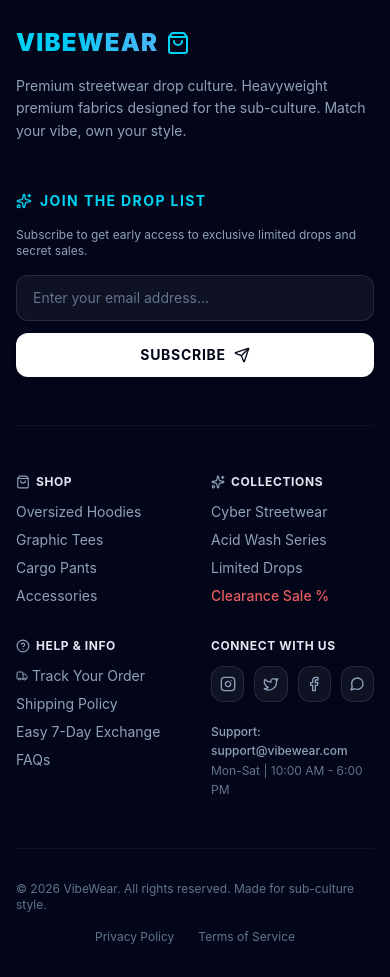
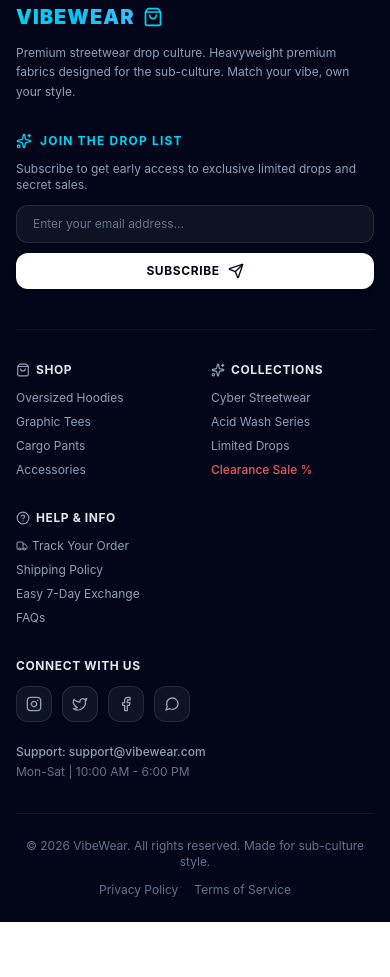
Before and after one commit to Hammad-000/vibe-wear, a React (Vite) app: page / in a window 390 px wide. Shown: the part 2880-3857 px from the top of the page. After the commit the page ends 3802 px from the top, so only its background shows below. Built offline with nearby package versions, Linux system fonts and the light colour scheme; no server answers.

Commit message:
footer res

```diff
--- a/components/Footer.jsx
+++ b/components/Footer.jsx
@@ -11,40 +11,40 @@ function Footer() {
   const currentYear = new Date().getFullYear();
 
   return (
-    <footer className="bg-slate-50 text-slate-900 border-t border-slate-200 dark:bg-slate-950 dark:text-white dark:border-white/5 pt-16 pb-8 px-4 sm:px-6 lg:px-8 transition-colors duration-300">
+    <footer className="bg-slate-50 text-slate-900 border-t border-slate-200 dark:bg-slate-950 dark:text-white dark:border-white/5 pt-10 pb-6 sm:pt-16 sm:pb-8 px-4 sm:px-6 lg:px-8 transition-colors duration-300">
       <div className="max-w-7xl mx-auto">
 
         {/* TOP SECTION: BRAND & NEWSLETTER */}
-        <div className="grid grid-cols-1 lg:grid-cols-3 gap-12 pb-12 border-b border-slate-200 dark:border-white/5">
+        <div className="grid grid-cols-1 lg:grid-cols-3 gap-8 lg:gap-12 pb-10 sm:pb-12 border-b border-slate-200 dark:border-white/5">
 
           {/* Brand Info */}
-          <div className="space-y-4">
-            <h3 className="text-2xl font-black tracking-wider bg-gradient-to-r from-cyan-500 to-indigo-600 dark:from-cyan-400 dark:to-indigo-400 bg-clip-text text-transparent flex items-center gap-2">
-              VIBEWEAR <ShoppingBag className="w-6 h-6 text-cyan-500 dark:text-cyan-400 inline" />
+          <div className="space-y-3 sm:space-y-4 text-left">
+            <h3 className="text-xl sm:text-2xl font-black tracking-wider bg-gradient-to-r from-cyan-500 to-indigo-600 dark:from-cyan-400 dark:to-indigo-400 bg-clip-text text-transparent flex items-center gap-2">
+              VIBEWEAR <ShoppingBag className="w-5 h-5 sm:w-6 sm:h-6 text-cyan-500 dark:text-cyan-400 inline" />
             </h3>
-            <p className="text-slate-600 dark:text-slate-400 text-sm max-w-sm leading-relaxed">
+            <p className="text-slate-600 dark:text-slate-400 text-xs sm:text-sm max-w-sm leading-relaxed">
               Premium streetwear drop culture. Heavyweight premium fabrics designed for the sub-culture. Match your vibe, own your style.
             </p>
           </div>
 
           {/* Quick Newsletter Signup */}
-          <div className="lg:col-span-2 space-y-4">
-            <h4 className="font-bold text-sm uppercase tracking-widest text-cyan-600 dark:text-cyan-400 flex items-center gap-2">
-              <Sparkles className="w-4 h-4" /> Join the Drop List
+          <div className="lg:col-span-2 space-y-3 sm:space-y-4">
+            <h4 className="font-bold text-xs sm:text-sm uppercase tracking-widest text-cyan-600 dark:text-cyan-400 flex items-center gap-2">
+              <Sparkles className="w-4 h-4 shrink-0" /> Join the Drop List
             </h4>
             <p className="text-slate-600 dark:text-slate-400 text-xs">
               Subscribe to get early access to exclusive limited drops and secret sales.
             </p>
-            <form onSubmit={(e) => e.preventDefault()} className="flex flex-col sm:flex-row gap-3 max-w-md">
+            <form onSubmit={(e) => e.preventDefault()} className="flex flex-col sm:flex-row gap-2.5 sm:gap-3 w-full max-w-md">
               <input
                 type="email"
                 placeholder="Enter your email address..."
-                className="flex-1 bg-white dark:bg-white/5 border border-slate-300 dark:border-white/10 rounded-xl px-4 py-3 text-sm text-slate-900 dark:text-white placeholder-slate-400 dark:placeholder-slate-500 focus:outline-none focus:border-cyan-500 transition shadow-sm dark:shadow-none"
+                className="w-full sm:flex-1 bg-white dark:bg-white/5 border border-slate-300 dark:border-white/10 rounded-xl px-4 py-2.5 sm:py-3 text-xs sm:text-sm text-slate-900 dark:text-white placeholder-slate-400 dark:placeholder-slate-500 focus:outline-none focus:border-cyan-500 transition shadow-sm dark:shadow-none"
                 required
               />
               <button
                 type="submit"
-                className="bg-slate-950 text-white dark:bg-white dark:text-slate-950 font-bold px-6 py-3 rounded-xl text-sm hover:bg-cyan-500 dark:hover:bg-cyan-400 hover:text-white dark:hover:text-slate-950 transition transform active:scale-95 cursor-pointer shrink-0 tracking-wider flex items-center justify-center gap-2 shadow-md"
+                className="w-full sm:w-auto bg-slate-950 text-white dark:bg-white dark:text-slate-950 font-bold px-6 py-2.5 sm:py-3 rounded-xl text-xs sm:text-sm hover:bg-cyan-500 dark:hover:bg-cyan-400 hover:text-white dark:hover:text-slate-950 transition transform active:scale-95 cursor-pointer shrink-0 tracking-wider flex items-center justify-center gap-2 shadow-md"
               >
                 <span>SUBSCRIBE</span>
                 <Send className="w-4 h-4" />
@@ -55,12 +55,12 @@ function Footer() {
         </div>
 
         {/* MIDDLE SECTION: QUICK LINKS */}
-        <div className="grid grid-cols-2 md:grid-cols-4 gap-8 py-12 text-sm">
+        <div className="grid grid-cols-2 sm:grid-cols-2 md:grid-cols-4 gap-8 py-8 sm:py-12 text-xs sm:text-sm">
 
           {/* Shop Column */}
           <div className="space-y-3">
             <h5 className="font-bold text-slate-800 dark:text-slate-200 uppercase tracking-wider text-xs flex items-center gap-1.5">
-              <ShoppingBag className="w-3.5 h-3.5 text-slate-500 dark:text-slate-400" /> Shop
+              <ShoppingBag className="w-3.5 h-3.5 text-slate-500 dark:text-slate-400 shrink-0" /> Shop
             </h5>
             <ul className="space-y-2 text-slate-600 dark:text-slate-400">
               <li><a href="#hoodies" className="hover:text-cyan-600 dark:hover:text-cyan-400 transition duration-200">Oversized Hoodies</a></li>
@@ -73,7 +73,7 @@ function Footer() {
           {/* Collections Column */}
           <div className="space-y-3">
             <h5 className="font-bold text-slate-800 dark:text-slate-200 uppercase tracking-wider text-xs flex items-center gap-1.5">
-              <Sparkles className="w-3.5 h-3.5 text-slate-500 dark:text-slate-400" /> Collections
+              <Sparkles className="w-3.5 h-3.5 text-slate-500 dark:text-slate-400 shrink-0" /> Collections
             </h5>
             <ul className="space-y-2 text-slate-600 dark:text-slate-400">
               <li><a href="#cyber" className="hover:text-cyan-600 dark:hover:text-cyan-400 transition duration-200">Cyber Streetwear</a></li>
@@ -86,10 +86,10 @@ function Footer() {
           {/* Customer Service Column */}
           <div className="space-y-3">
             <h5 className="font-bold text-slate-800 dark:text-slate-200 uppercase tracking-wider text-xs flex items-center gap-1.5">
-              <HelpCircle className="w-3.5 h-3.5 text-slate-500 dark:text-slate-400" /> Help & Info
+              <HelpCircle className="w-3.5 h-3.5 text-slate-500 dark:text-slate-400 shrink-0" /> Help & Info
             </h5>
             <ul className="space-y-2 text-slate-600 dark:text-slate-400">
-              <li><a href="#track" className="hover:text-cyan-600 dark:hover:text-cyan-400 transition duration-200 flex items-center gap-1"><Truck className="w-3 h-3 inline" /> Track Your Order</a></li>
+              <li><a href="#track" className="hover:text-cyan-600 dark:hover:text-cyan-400 transition duration-200 flex items-center gap-1"><Truck className="w-3 h-3 inline shrink-0" /> Track Your Order</a></li>
               <li><a href="#shipping" className="hover:text-cyan-600 dark:hover:text-cyan-400 transition duration-200">Shipping Policy</a></li>
               <li><a href="#exchange" className="hover:text-cyan-600 dark:hover:text-cyan-400 transition duration-200">Easy 7-Day Exchange</a></li>
               <li><a href="#faqs" className="hover:text-cyan-600 dark:hover:text-cyan-400 transition duration-200">FAQs</a></li>
@@ -97,9 +97,9 @@ function Footer() {
           </div>
 
           {/* Socials / Contact Column */}
-          <div className="space-y-3">
+          <div className="space-y-3 col-span-2 sm:col-span-1">
             <h5 className="font-bold text-slate-800 dark:text-slate-200 uppercase tracking-wider text-xs">Connect With Us</h5>
-            <div className="flex gap-2.5 text-slate-600 dark:text-slate-400">
+            <div className="flex flex-wrap gap-2.5 text-slate-600 dark:text-slate-400">
 
               {/* Instagram SVG */}
               <a href="#instagram" className="w-9 h-9 rounded-xl bg-white dark:bg-white/5 border border-slate-200 dark:border-white/10 hover:border-cyan-500/50 hover:bg-cyan-50 dark:hover:bg-cyan-500/10 hover:text-cyan-600 dark:hover:text-cyan-400 transition duration-300 flex items-center justify-center shadow-sm dark:shadow-none" title="Instagram" aria-label="Instagram">
@@ -130,11 +130,11 @@ function Footer() {
         </div>
 
         {/* BOTTOM SECTION: COPYRIGHT */}
-        <div className="pt-8 border-t border-slate-200 dark:border-white/5 flex flex-col sm:flex-row items-center justify-between gap-4 text-xs text-slate-500">
+        <div className="pt-6 sm:pt-8 border-t border-slate-200 dark:border-white/5 flex flex-col sm:flex-row items-center justify-between gap-3 sm:gap-4 text-xs text-slate-500 text-center sm:text-left">
           <p>
             &copy; {currentYear} VibeWear. All rights reserved. Made for sub-culture style.
           </p>
-          <div className="flex gap-6">
+          <div className="flex gap-4 sm:gap-6">
             <a href="#privacy" className="hover:text-slate-800 dark:hover:text-slate-300 hover:underline transition">Privacy Policy</a>
             <a href="#terms" className="hover:text-slate-800 dark:hover:text-slate-300 hover:underline transition">Terms of Service</a>
           </div>
```
